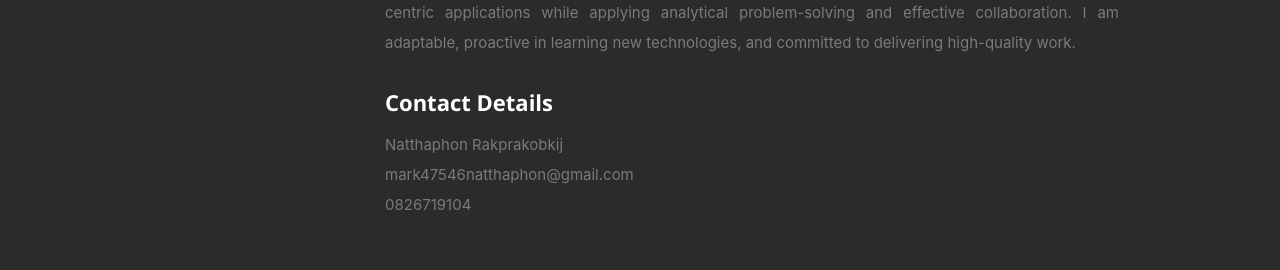
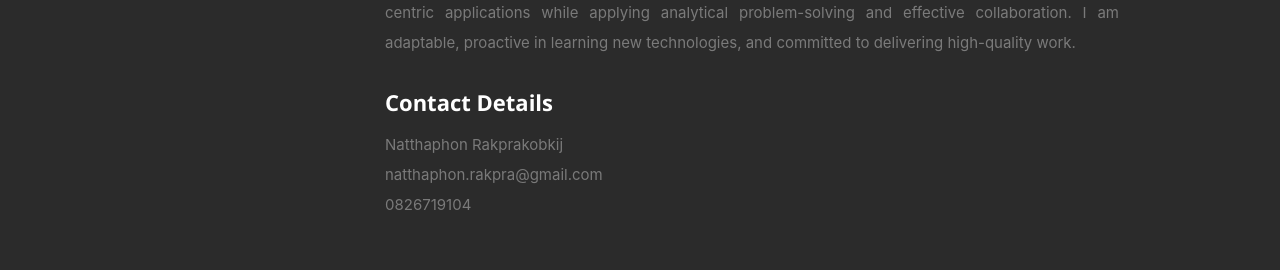
Before and after one commit to mark47546/my-resume, a React (Create React App) app: page / in a window 1280 px wide. Shown: the part 1060-1330 px from the top of the page. Built offline with nearby package versions, Linux system fonts and the light colour scheme.

Commit message:
fix details

```diff
--- a/src/resumeData.js
+++ b/src/resumeData.js
@@ -2,7 +2,7 @@ let resumeData = {
   name: "Natthaphon Rakprakobkij",
   role: "Frontend Developer",
   telephoneNum: "0826719104",
-  gmail: "mark47546natthaphon@gmail.com",
+  gmail: "natthaphon.rakpra@gmail.com",
   githubId: "mark47546",
   roleDescription:
     "A Frontend Developer who is keen to learn more about developing websites and open to new skills",
```
